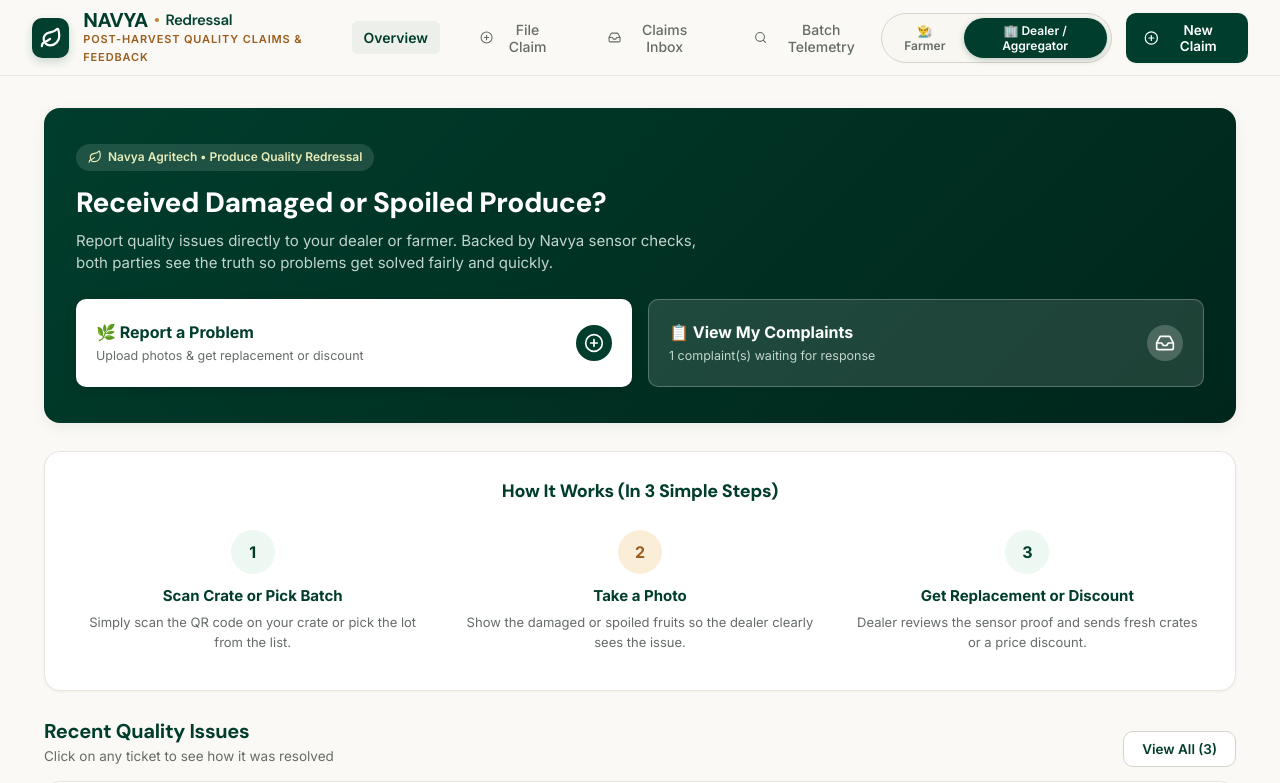
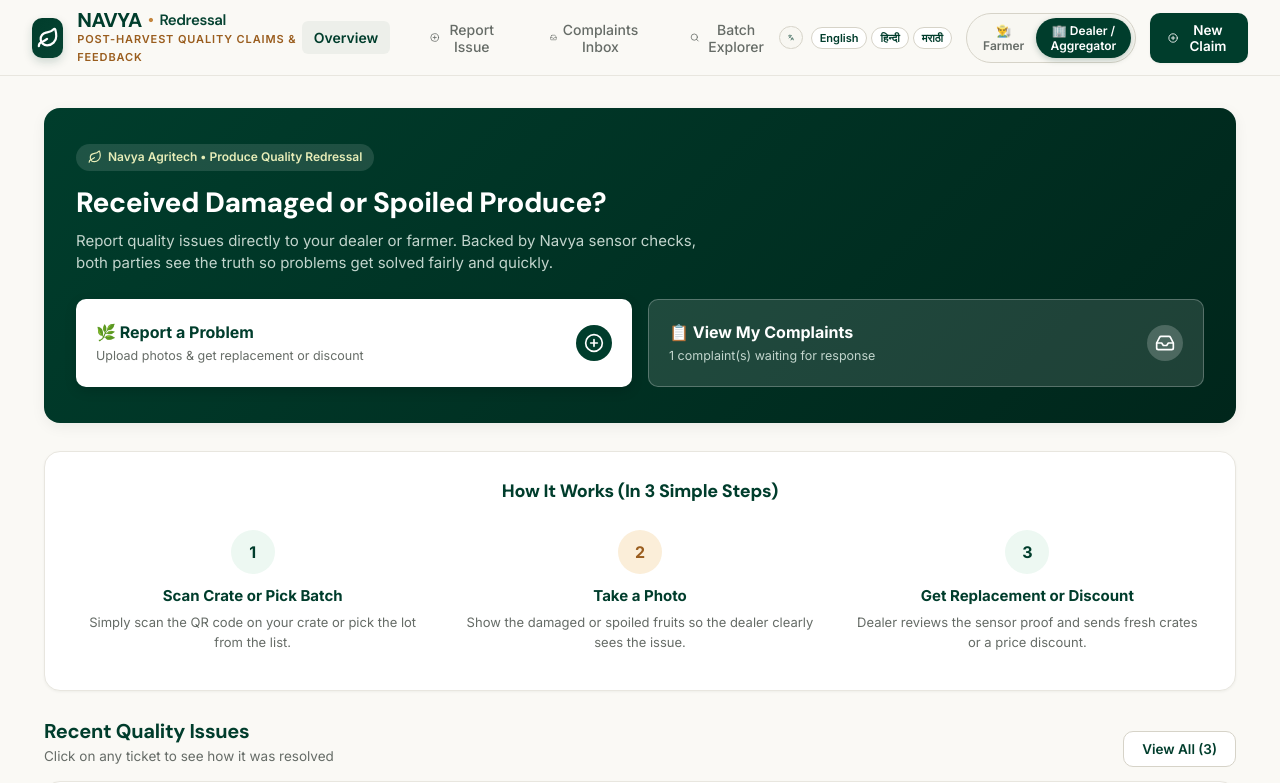
Before and after one commit to sky-ruler/navya-dispute-protocol, a React (Vite) app: page / in a window 1280 px wide. Shown: the top 783 px of the page. Built offline with nearby package versions, Linux system fonts and the light colour scheme.

Commit message:
feat: add multi-lingual support with Google Translate and quick Indian language pills

```diff
--- a/index.html
+++ b/index.html
@@ -13,6 +13,22 @@
   </head>
   <body>
     <div id="root"></div>
+
+    <!-- Google Translate Multi-Lingual Support Script -->
+    <script type="text/javascript">
+      function googleTranslateElementInit() {
+        if (window.google && window.google.translate) {
+          new window.google.translate.TranslateElement({
+            pageLanguage: 'en',
+            includedLanguages: 'en,hi,mr,pa,gu,bn,te,ta,kn',
+            layout: window.google.translate.TranslateElement.InlineLayout.SIMPLE,
+            autoDisplay: false
+          }, 'google_translate_element');
+        }
+      }
+    </script>
+    <script type="text/javascript" src="https://translate.google.com/translate_a/element.js?cb=googleTranslateElementInit"></script>
+
     <script type="module" src="/src/main.jsx"></script>
   </body>
 </html>
--- a/src/assets/css/navya-feedback.css
+++ b/src/assets/css/navya-feedback.css
@@ -995,3 +995,117 @@
   font-weight: 600;
   color: var(--navya-forest-800);
 }
+
+/* =========================================================
+   GOOGLE TRANSLATE & MULTI-LINGUAL WIDGET
+   ========================================================= */
+.language-selector-container {
+  display: flex;
+  align-items: center;
+  gap: 8px;
+}
+
+.google-translate-wrapper {
+  display: inline-flex;
+  align-items: center;
+  gap: 6px;
+  background: var(--bg-surface-subtle);
+  border: 1px solid var(--border-medium);
+  border-radius: var(--radius-full);
+  padding: 3px 8px;
+  font-size: 12px;
+}
+
+.quick-lang-pills {
+  display: flex;
+  align-items: center;
+  gap: 4px;
+}
+
+.quick-lang-btn {
+  padding: 3px 8px;
+  font-size: 11px;
+  font-weight: 600;
+  border-radius: var(--radius-full);
+  background: #ffffff;
+  border: 1px solid var(--border-medium);
+  color: var(--navya-forest-800);
+  cursor: pointer;
+  transition: all 0.15s ease;
+}
+
+.quick-lang-btn:hover {
+  background: var(--navya-forest-800);
+  color: #ffffff;
+  border-color: var(--navya-forest-800);
+}
+
+/* Style Google Translate standard gadget */
+.goog-te-gadget {
+  font-family: inherit !important;
+  font-size: 12px !important;
+  color: var(--text-muted) !important;
+  line-height: 1 !important;
+}
+
+.goog-te-gadget .goog-te-combo {
+  margin: 0 !important;
+  padding: 3px 6px !important;
+  border-radius: var(--radius-sm) !important;
+  border: 1px solid var(--border-medium) !important;
+  background: #ffffff !important;
+  color: var(--navya-forest-800) !important;
+  font-family: inherit !important;
+  font-size: 12px !important;
+  font-weight: 600 !important;
+  outline: none !important;
+  cursor: pointer;
+}
+
+.goog-te-gadget-simple {
+  background-color: transparent !important;
+  border: none !important;
+  padding: 0 !important;
+  font-size: 12px !important;
+  line-height: 1.2 !important;
+  display: flex !important;
+  align-items: center !important;
+}
+
+.goog-te-gadget-simple span {
+  color: var(--navya-forest-800) !important;
+  font-weight: 600 !important;
+  font-family: inherit !important;
+}
+
+/* Hide Google branding clutter */
+.goog-te-gadget span[style*="border-left"] {
+  display: none !important;
+}
+
+.goog-te-gadget .goog-logo-link {
+  display: none !important;
+}
+
+/* Prevent Google Translate banner from pushing page down */
+.goog-te-banner-frame.skiptranslate,
+.goog-te-banner-frame,
+iframe.goog-te-banner-frame {
+  display: none !important;
+  visibility: hidden !important;
+  height: 0 !important;
+}
+
+body {
+  top: 0px !important;
+  position: static !important;
+}
+
+/* Hide Google tooltip overlay */
+#goog-gt-tt, .goog-te-balloon-frame {
+  display: none !important;
+}
+.goog-text-highlight {
+  background: none !important;
+  box-shadow: none !important;
+}
--- /dev/null
+++ b/src/components/common/LanguageSelector.jsx
@@ -0,0 +1,78 @@
+import React, { useEffect } from 'react';
+import { Languages, Globe } from 'lucide-react';
+
+export const LanguageSelector = () => {
+  useEffect(() => {
+    // If google script loaded after component mount, call init
+    if (window.google && window.google.translate && window.google.translate.TranslateElement) {
+      try {
+        const el = document.getElementById('google_translate_element');
+        if (el && !el.hasChildNodes()) {
+          new window.google.translate.TranslateElement(
+            {
+              pageLanguage: 'en',
+              includedLanguages: 'en,hi,mr,pa,gu,bn,te,ta,kn',
+              layout: window.google.translate.TranslateElement.InlineLayout.SIMPLE,
+              autoDisplay: false
+            },
+            'google_translate_element'
+          );
+        }
+      } catch (e) {
+        // Already initialized
+      }
+    }
+  }, []);
+
+  const handleQuickLang = (langCode) => {
+    // Set Google Translate Cookie
+    document.cookie = `googtrans=/en/${langCode}; path=/`;
+    document.cookie = `googtrans=/en/${langCode}; domain=${window.location.hostname}; path=/`;
+
+    // Trigger on combo if available
+    const select = document.querySelector('.goog-te-combo');
+    if (select) {
+      select.value = langCode;
+      select.dispatchEvent(new Event('change'));
+    } else {
+      window.location.reload();
+    }
+  };
+
+  return (
+    <div className="language-selector-container">
+      <div className="google-translate-wrapper" title="Translate website into regional Indian languages">
+        <Languages size={15} color="var(--navya-forest-800)" style={{ flexShrink: 0 }} />
+        <div id="google_translate_element"></div>
+      </div>
+
+      {/* Quick Access Language Badges for Farmers */}
+      <div className="quick-lang-pills">
+        <button
+          type="button"
+          className="quick-lang-btn"
+          onClick={() => handleQuickLang('en')}
+          title="Switch to English"
+        >
+          English
+        </button>
+        <button
+          type="button"
+          className="quick-lang-btn"
+          onClick={() => handleQuickLang('hi')}
+          title="हिंदी में अनुवाद करें"
+        >
+          हिन्दी
+        </button>
+        <button
+          type="button"
+          className="quick-lang-btn"
+          onClick={() => handleQuickLang('mr')}
+          title="मराठीत भाषांतर करा"
+        >
+          मराठी
+        </button>
+      </div>
+    </div>
+  );
+};
--- a/src/components/common/Navbar.jsx
+++ b/src/components/common/Navbar.jsx
@@ -1,5 +1,6 @@
 import React from 'react';
 import { Leaf, PlusCircle, Inbox, Search, RefreshCw, UserCheck, ShieldCheck } from 'lucide-react';
+import { LanguageSelector } from './LanguageSelector';
 
 export const Navbar = ({ currentView, setCurrentView, activeRole, setActiveRole }) => {
   return (
@@ -31,26 +32,29 @@
           onClick={() => setCurrentView('file-complaint')}
         >
           <PlusCircle size={15} />
-          File Claim
+          Report Issue
         </button>
         <button
           className={`nav-link-item ${currentView === 'inbox' || currentView === 'dispute-detail' ? 'active' : ''}`}
           onClick={() => setCurrentView('inbox')}
         >
           <Inbox size={15} />
-          Claims Inbox
+          Complaints Inbox
         </button>
         <button
           className={`nav-link-item ${currentView === 'batches' ? 'active' : ''}`}
           onClick={() => setCurrentView('batches')}
         >
           <Search size={15} />
-          Batch Telemetry
+          Batch Explorer
         </button>
       </nav>
 
       {/* Actions & Role Switcher */}
       <div className="nav-actions-group">
+        {/* Multi-lingual Language Selector */}
+        <LanguageSelector />
+
         {/* Role Toggle */}
         <div className="role-switcher" title="Switch active actor view to test bilateral farmer-dealer feedback">
           <button
```
